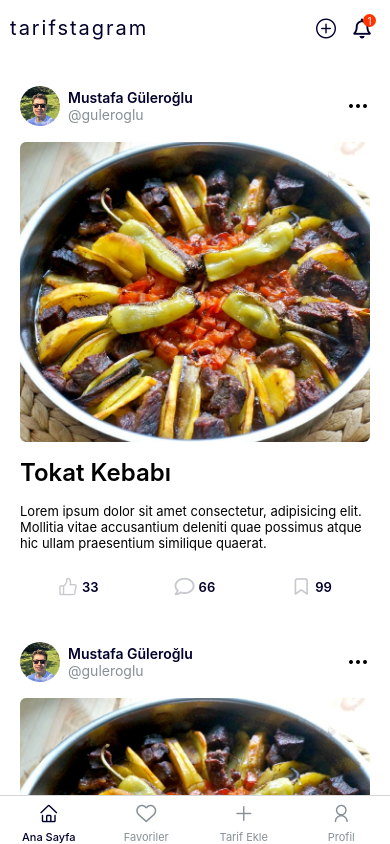
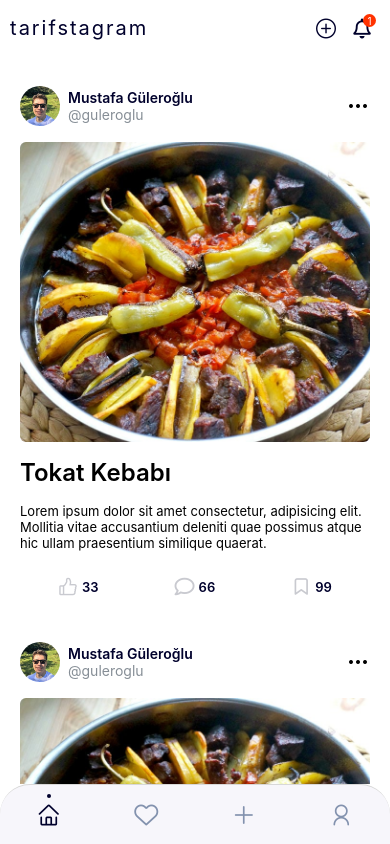
Before and after one commit to guleroglu/tarifstagram, a React Native app: screen / in a window 390 px wide. Built offline with nearby package versions, Linux system fonts and the light colour scheme.

Commit message:
updated BottomTab

```diff
--- a/src/navigation/UserStack.js
+++ b/src/navigation/UserStack.js
@@ -3,33 +3,39 @@ import { createBottomTabNavigator } from "@react-navigation/bottom-tabs";
 import { ProfileScreen, FavoriteRecipes } from "../screen";
 import { NavigationContainer } from "@react-navigation/native";
 import { AntDesign } from "@expo/vector-icons";
-import { Text } from "react-native";
 import AddRecipeStack from "./AddRecipeStack";
 import HomeStack from "./HomeStack";
+import { View } from "react-native";
 
 const Tab = createBottomTabNavigator();
 
 export default function UserStack() {
   return (
     <NavigationContainer>
-      <Tab.Navigator screenOptions={{ headerShown: false }}>
+      <Tab.Navigator
+        screenOptions={{
+          tabBarShowLabel: false,
+          headerShown: false,
+          tabBarStyle: {
+            backgroundColor: "#F7F6FB",
+            height: 60,
+            borderTopLeftRadius: 30,
+            borderTopRightRadius: 30,
+          },
+        }}
+      >
         <Tab.Screen
           name="HomeScreen"
           component={HomeStack}
           options={{
-            tabBarLabel: ({ focused }) =>
-              focused ? (
-                <Text className="text-[11px] text-primary font-medium">
-                  Ana Sayfa
-                </Text>
-              ) : (
-                <Text className="text-[11px] text-secondary">Ana Sayfa</Text>
-              ),
             tabBarIcon: ({ focused }) =>
               focused ? (
-                <AntDesign name="home" size={20} color="#00012C" />
+                <View className="items-center ">
+                  <View className="w-[4px] h-[4px] rounded-full bg-primary absolute bottom-[30px]"></View>
+                  <AntDesign name="home" size={24} color="#00012C" />
+                </View>
               ) : (
-                <AntDesign name="home" size={20} color="#868E96" />
+                <AntDesign name="home" size={24} color="#8392AE" />
               ),
           }}
         />
@@ -38,19 +44,14 @@ export default function UserStack() {
           name="Favorites"
           component={FavoriteRecipes}
           options={{
-            tabBarLabel: ({ focused }) =>
-              focused ? (
-                <Text className="text-[11px] text-primary font-medium">
-                  Favoriler
-                </Text>
-              ) : (
-                <Text className="text-[11px] text-secondary">Favoriler</Text>
-              ),
             tabBarIcon: ({ focused }) =>
               focused ? (
-                <AntDesign name="hearto" size={20} color="#00012C" />
+                <View className="items-center ">
+                  <View className="w-[4px] h-[4px] rounded-full bg-primary absolute bottom-[30px]"></View>
+                  <AntDesign name="hearto" size={24} color="#00012C" />
+                </View>
               ) : (
-                <AntDesign name="hearto" size={20} color="#868E96" />
+                <AntDesign name="hearto" size={24} color="#8392AE" />
               ),
           }}
         />
@@ -58,19 +59,14 @@ export default function UserStack() {
           name="AddRecipe"
           component={AddRecipeStack}
           options={{
-            tabBarLabel: ({ focused }) =>
-              focused ? (
-                <Text className="text-[11px] text-primary font-medium">
-                  Tarif Ekle
-                </Text>
-              ) : (
-                <Text className="text-[11px] text-secondary">Tarif Ekle</Text>
-              ),
             tabBarIcon: ({ focused }) =>
               focused ? (
-                <AntDesign name="plus" size={20} color="#00012C" />
+                <View className="items-center ">
+                  <View className="w-[4px] h-[4px] rounded-full bg-primary absolute bottom-[30px]"></View>
+                  <AntDesign name="plus" size={24} color="#00012C" />
+                </View>
               ) : (
-                <AntDesign name="plus" size={20} color="#868E96" />
+                <AntDesign name="plus" size={24} color="#8392AE" />
               ),
           }}
         />
@@ -78,19 +74,14 @@ export default function UserStack() {
           name="Profile"
           component={ProfileScreen}
           options={{
-            tabBarLabel: ({ focused }) =>
-              focused ? (
-                <Text className="text-[11px] text-primary font-medium">
-                  Profil
-                </Text>
-              ) : (
-                <Text className="text-[11px] text-secondary">Profil</Text>
-              ),
             tabBarIcon: ({ focused }) =>
               focused ? (
-                <AntDesign name="user" size={20} color="#00012C" />
+                <View className="items-center ">
+                  <View className="w-[4px] h-[4px] rounded-full bg-primary absolute bottom-[30px]"></View>
+                  <AntDesign name="user" size={24} color="#00012C" />
+                </View>
               ) : (
-                <AntDesign name="user" size={20} color="#868E96" />
+                <AntDesign name="user" size={24} color="#8392AE" />
               ),
           }}
         />
```
